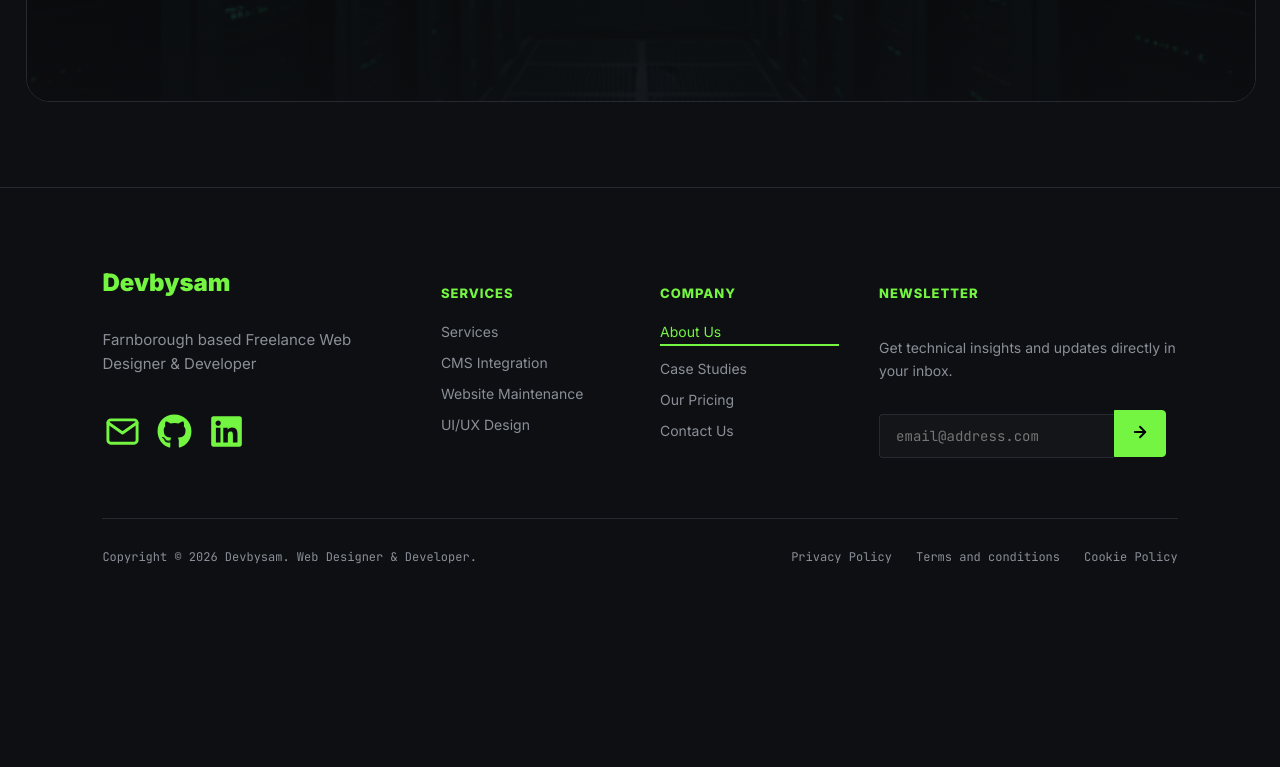
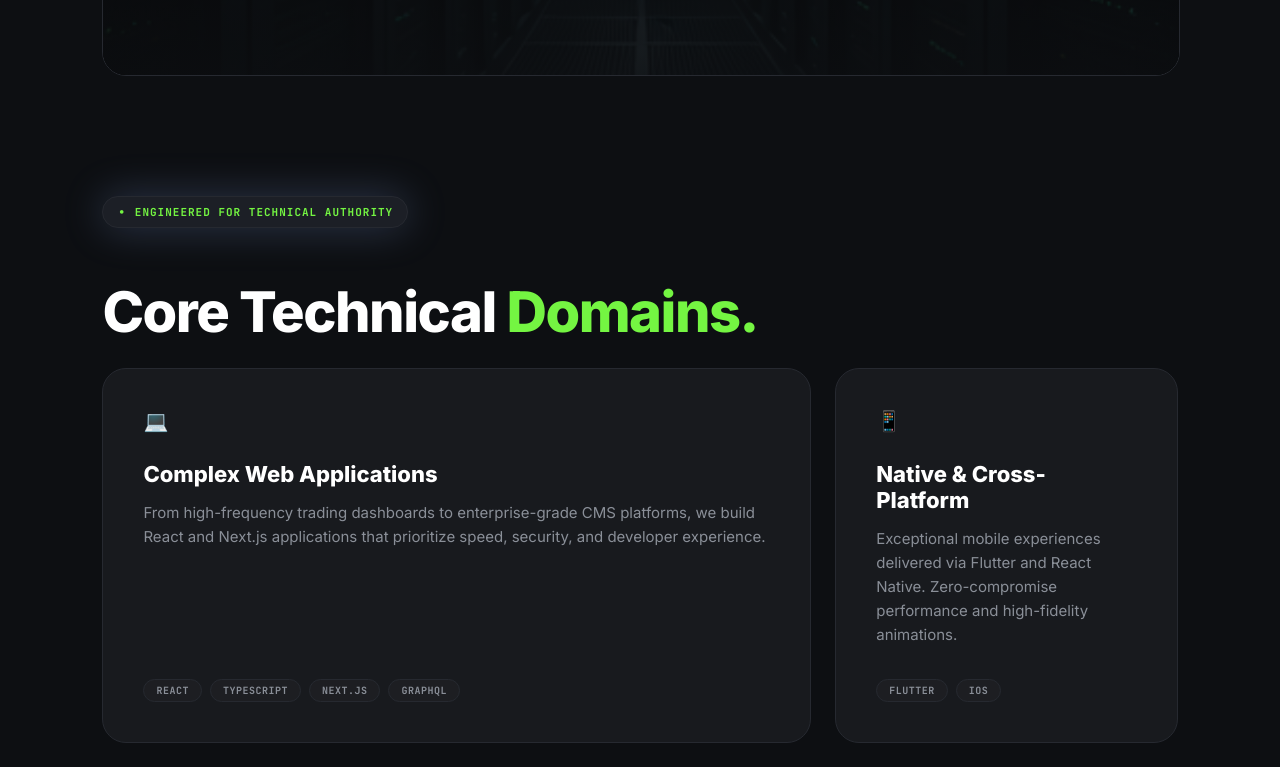
Before and after one commit to HoussamLh/React-Version, a React (Vite) app: page /about in a window 1280 px wide. Shown: the part 860-1627 px from the top of the page. Before the commit the page ends 1465 px from the top, so only its background shows below. Built offline with nearby package versions, Linux system fonts and the light colour scheme.

Commit message:
mount core domains component into about sequence row

```diff
--- a/src/routes/About.tsx
+++ b/src/routes/About.tsx
@@ -1,7 +1,9 @@
 import React from "react";
 import { Hero } from "../features/about/Hero";
+import { CoreDomains } from "../features/about/CoreDomains";
 export const About: React.FC = () => (
-  <div style={{padding:'2%', overflow:'hidden'}}>
+  <div style={{padding:'0 8%', overflow:'hidden'}}>
     <Hero />
+    <CoreDomains />
   </div>
 );
```
